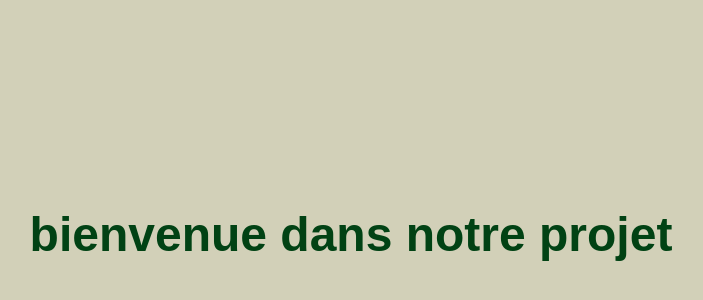
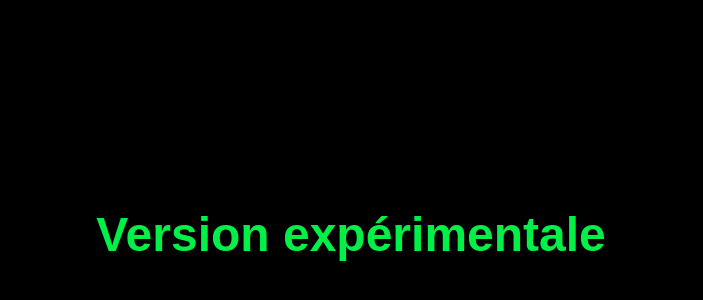
Before and after one commit to adam-askour/tp-git-intro, a plain HTML site: page index.html in a window 1280 px wide. Shown: the part 166-466 px from the top of the page, without its empty margins (289-992 px from the left). Drawn offline with Linux system fonts and the light colour scheme.

Commit message:
Créer un style expérimental

```diff
--- a/index.html
+++ b/index.html
@@ -6,7 +6,7 @@
   <title>Mon mini-projet Git</title>
   <style>
     body {
-      background-color: rgb(210, 208, 184);
+      background-color: rgb(0, 0, 0);
       display: flex;
       justify-content: center;
       align-items: center;
@@ -14,7 +14,7 @@
       margin: 0;
     }
     h1 {
-      color: rgb(1, 66, 20);
+      color: rgb(0, 240, 72);
       font-family: Arial, sans-serif;
       font-size: 48px;
       text-align: center;
@@ -22,6 +22,6 @@
   </style>
 </head>
 <body>
-  <h1>bienvenue dans notre projet</h1>
+  <h1>Version expérimentale </h1>
 </body>
 </html>
```
